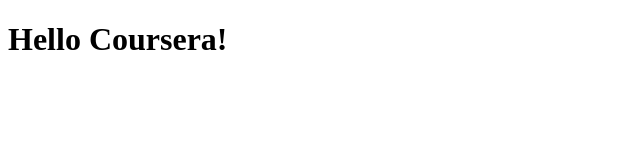
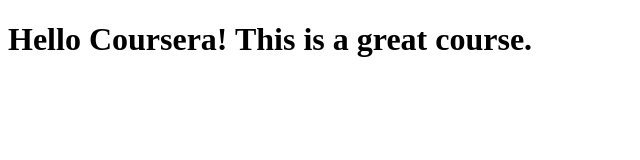
Before and after one commit to sarah-go/coursera-assignment-2, a plain HTML site: page website-code/index.html in a window 1280 px wide. Shown: the whole page, without its empty margins (0-640 px from the left). Drawn offline with Linux system fonts and the light colour scheme.

Commit message:
small addition to our page content.

```diff
--- a/website-code/index.html
+++ b/website-code/index.html
@@ -4,6 +4,6 @@
         <title>Hello Coursera</title>
     </head>
     <body>
-        <h1>Hello Coursera!</h1>
+        <h1>Hello Coursera! This is a great course.</h1>
     </body>
 </html>
```
